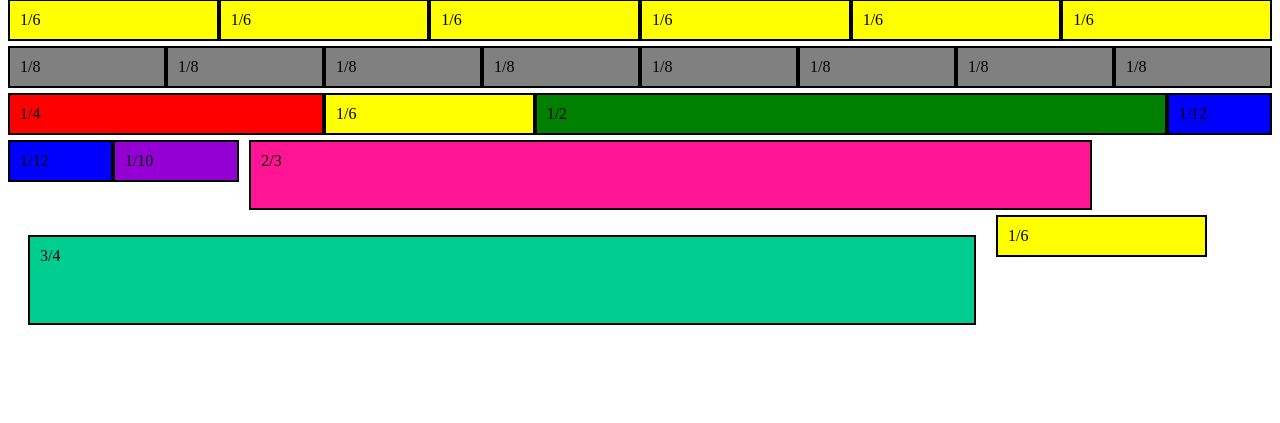
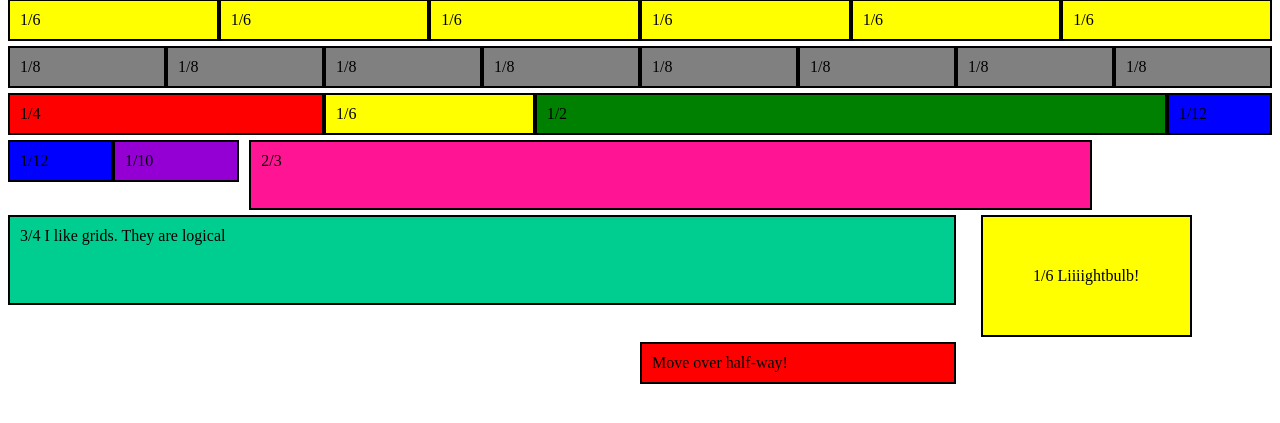
Before and after one commit to hbryant98/Codeup-Web-Exercises, a PHP site: page /gridlayout.html in a window 1280 px wide. Shown: the part 150-573 px from the top of the page. Run offline with PHP 8.4, Linux system fonts and the light colour scheme.

Commit message:
added offset classes

```diff
--- a/public/css/gridlayout.css
+++ b/public/css/gridlayout.css
@@ -19,22 +19,19 @@ html {
 	content: "";
 	display: table;
 	clear: both;
-	/*background: yellow;*/
+}
 /*------------------ Global Column Settings*/
-}
 .column {
 	float: left;
 	padding: 10px;
 	margin-bottom: 5px;
 	border: solid black 2px;
-	/*background: blue;*/
 }
 /* -----------------Column Widths and styles*/
 .column.three-fourths {
 	width: 75%;
 	background: #00CE91;
 	height: 90px;
-	margin: 20px;
 }
 .column.two-thirds {
 	width: 66.66%;
@@ -70,7 +67,14 @@ html {
 	width: 8.3%;
 	background: blue;
 }
-/*---------------Column Margins*/
+
+/*---------------Column Margins and off-sets*/
 .column.one-sixth.offset-one-fourth {
 	margin-left: 25px;
 }
+.offset-one-fourth {
+	padding: 50px;
+}
+.column.one-fourth.offset-one-half {
+	margin-left: 50%;
+}
--- a/public/gridlayout.html
+++ b/public/gridlayout.html
@@ -55,8 +55,10 @@
 			<div class="column two-thirds">2/3</div>
 		</div>
 		<div class="row">
-			<div class="column three-fourths">3/4</div>
-			<div class="column one-sixth" class="offset-one-fourth">1/6</div>
+			<div class="column three-fourths">3/4 I like grids. They are logical</div>
+			<div class="column one-sixth offset-one-fourth">1/6 Liiiightbulb!</div>
+		</div>
+		<div class=" column one-fourth offset-one-half">Move over half-way!
 		</div>
 	</div>
 
```
